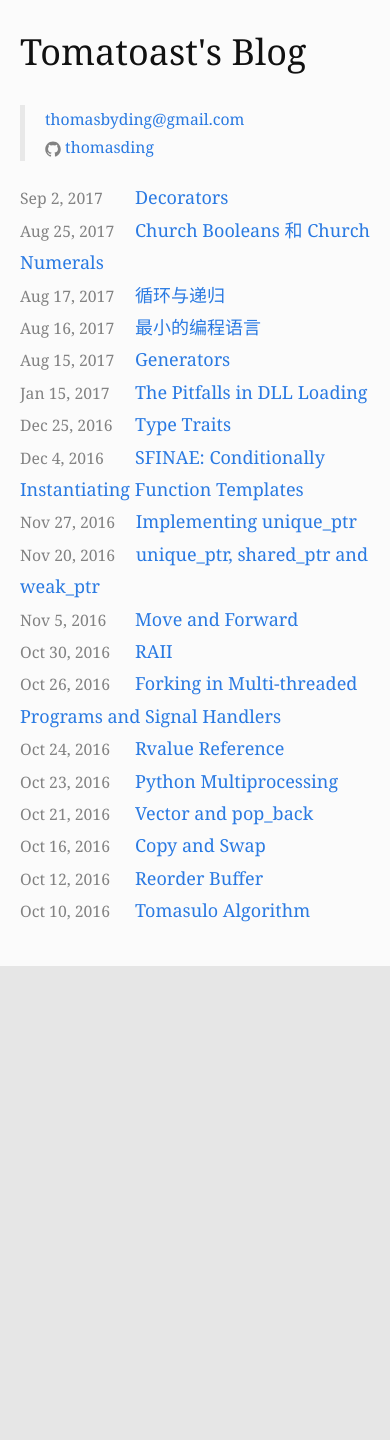
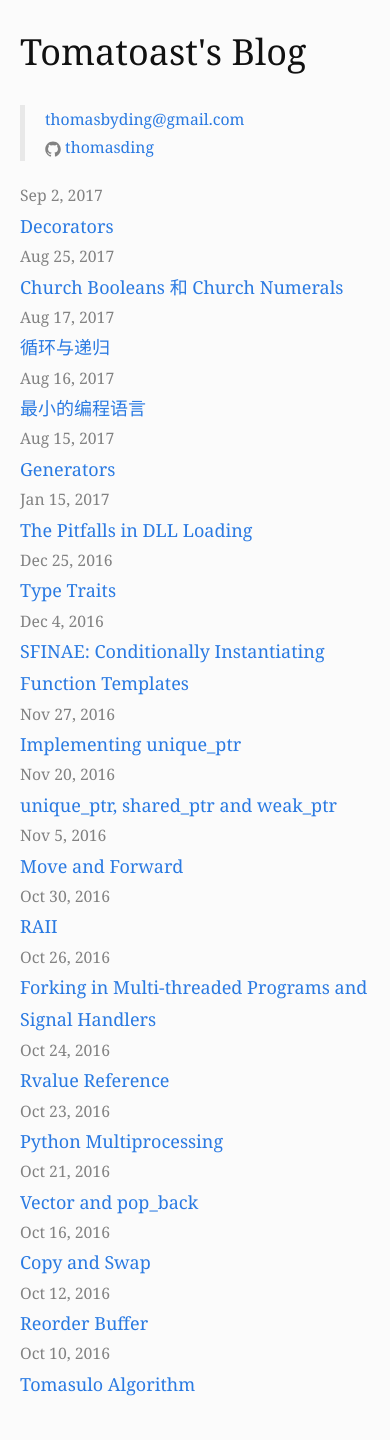
Before and after one commit to thomasding/blog, a Jekyll site: the page built from index.html, in a window 390 px wide. Built offline with Jekyll 4.4.1, drawn with Linux system fonts in a browser that asks for light colours; before the commit the page ends 966 px from its top, so only the background shows below that.

Commit message:
style: break lines on mobile devices

```diff
--- a/_sass/minima/_layout.scss
+++ b/_sass/minima/_layout.scss
@@ -199,6 +199,16 @@
   display: inline-block;
   min-width: 6em;
   margin-right: 1em;
+
+  @include media-query($on-palm) {
+    display: block;
+  }
+}
+
+.post-inline-title {
+  @include media-query($on-palm) {
+    display: block;
+  }
 }
 
 .post-link {
--- a/index.html
+++ b/index.html
@@ -30,7 +30,7 @@ layout: default
     {% for post in site.posts %}
       <li>
         <span class="post-inline-meta">{{ post.date | date: "%b %-d, %Y" }}</span>
-        <span><a href="{{ post.url | relative_url }}">{{ post.title | escape }}</a></span>
+        <span class="post-inline-title"><a href="{{ post.url | relative_url }}">{{ post.title | escape }}</a></span>
       </li>
     {% endfor %}
   </ul>
```
